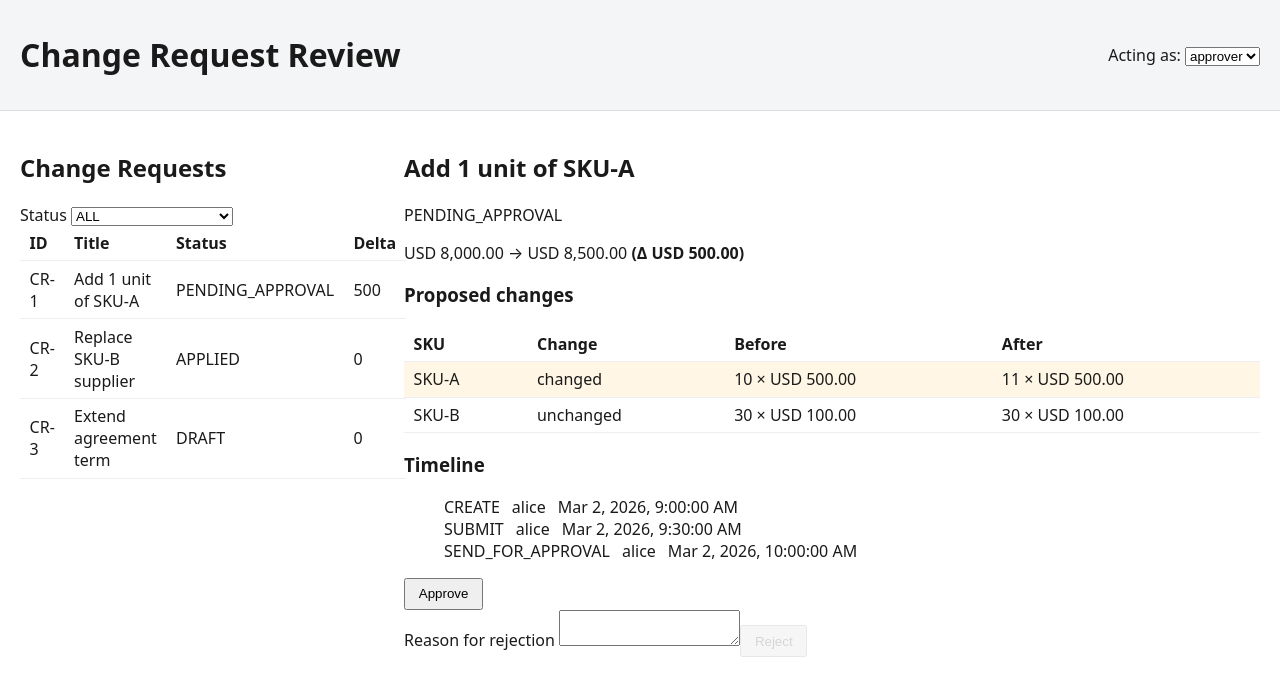
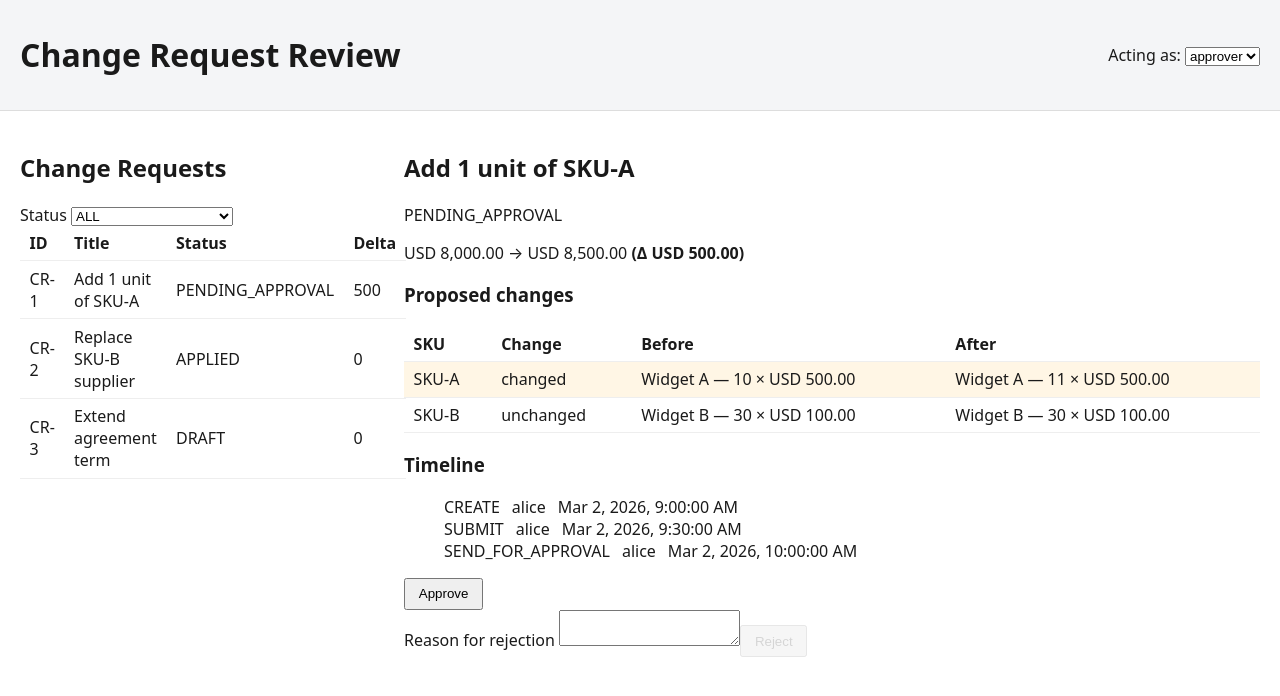
Before and after one commit to AbdulRehman8680/CR-Assessment-Frontend, an Angular app: page / in a window 1280 px wide. Shown: the top 696 px of the page. Built offline with nearby package versions, Linux system fonts and the light colour scheme.

Commit message:
Task 3: show line descriptions in the diff panel

```diff
--- a/src/components/cr-detail/cr-detail.component.html
+++ b/src/components/cr-detail/cr-detail.component.html
@@ -27,8 +27,8 @@
 					<tr *ngFor="let row of diff" class="cr-diff__row" [attr.data-kind]="row.kind">
 						<td>{{ row.sku }}</td>
 						<td class="cr-diff__kind">{{ row.kind }}</td>
-						<td>{{ row.baseline ? row.baseline.quantity + ' × ' + fmt(row.baseline.unitPrice) : '—' }}</td>
-						<td>{{ row.proposed ? row.proposed.quantity + ' × ' + fmt(row.proposed.unitPrice) : '—' }}</td>
+						<td>{{ describeLine(row.baseline) }}</td>
+						<td>{{ describeLine(row.proposed) }}</td>
 					</tr>
 				</tbody>
 			</table>
--- a/src/components/cr-detail/cr-detail.component.ts
+++ b/src/components/cr-detail/cr-detail.component.ts
@@ -3,7 +3,7 @@ import { CommonModule } from '@angular/common';
 import { FormControl, ReactiveFormsModule, Validators } from '@angular/forms';
 import { CrApiService } from '../../api/cr-api.service';
 import { SessionService } from '../../session/session.service';
-import { CrDetail, TimelineEntry } from '../../models/cr.models';
+import { CrDetail, LineItem, TimelineEntry } from '../../models/cr.models';
 import { idle, loading, ViewState } from '../../common/view-state';
 import { computeDiff, DiffRow } from '../diff.util';
 import { formatMoney } from '../../common/money.util';
@@ -71,24 +71,29 @@ export class CrDetailComponent implements OnInit {
 		return this.detail ? formatMoney(amount, this.detail.currency) : String(amount);
 	}
 
+	/** One-line summary of a line item as shown in the diff panel. */
+	describeLine(item?: LineItem): string {
+		return item ? `${item.description} — ${item.quantity} × ${this.fmt(item.unitPrice)}` : '—';
+	}
+
 	async approve(): Promise<void> {
 		if (this.submitting || !this.canApprove) return;
-		await this.runAction(() => this.api.approve(this.session.user, this.id, new Date().toISOString()))
+		await this.runAction(() => this.api.approve(this.session.user, this.id, new Date().toISOString()));
 	}
 
 	async reject(): Promise<void> {
 		this.rejectControl.markAllAsTouched();
 		if (this.submitting || !this.canReject || this.rejectControl.invalid) return;
 		const reason = this.rejectControl.value.trim();
-		await this.runAction(() => this.api.reject(this.session.user, this.id, new Date().toISOString(), reason))
+		await this.runAction(() => this.api.reject(this.session.user, this.id, new Date().toISOString(), reason));
 	}
 
 	/**Run an action call, keeping the view coherent while it is in flight and if it fails.**/
-	private async runAction(call: () => Promise<CrDetail>): Promise<void>{
+	private async runAction(call: () => Promise<CrDetail>): Promise<void> {
 		this.submitting = true;
 		this.actionError = undefined;
 		try {
-			this.state = {status: 'loaded', data: await call()}
+			this.state = { status: 'loaded', data: await call() };
 		} catch (err) {
 			this.actionError = (err as Error).message;
 		} finally {
```
